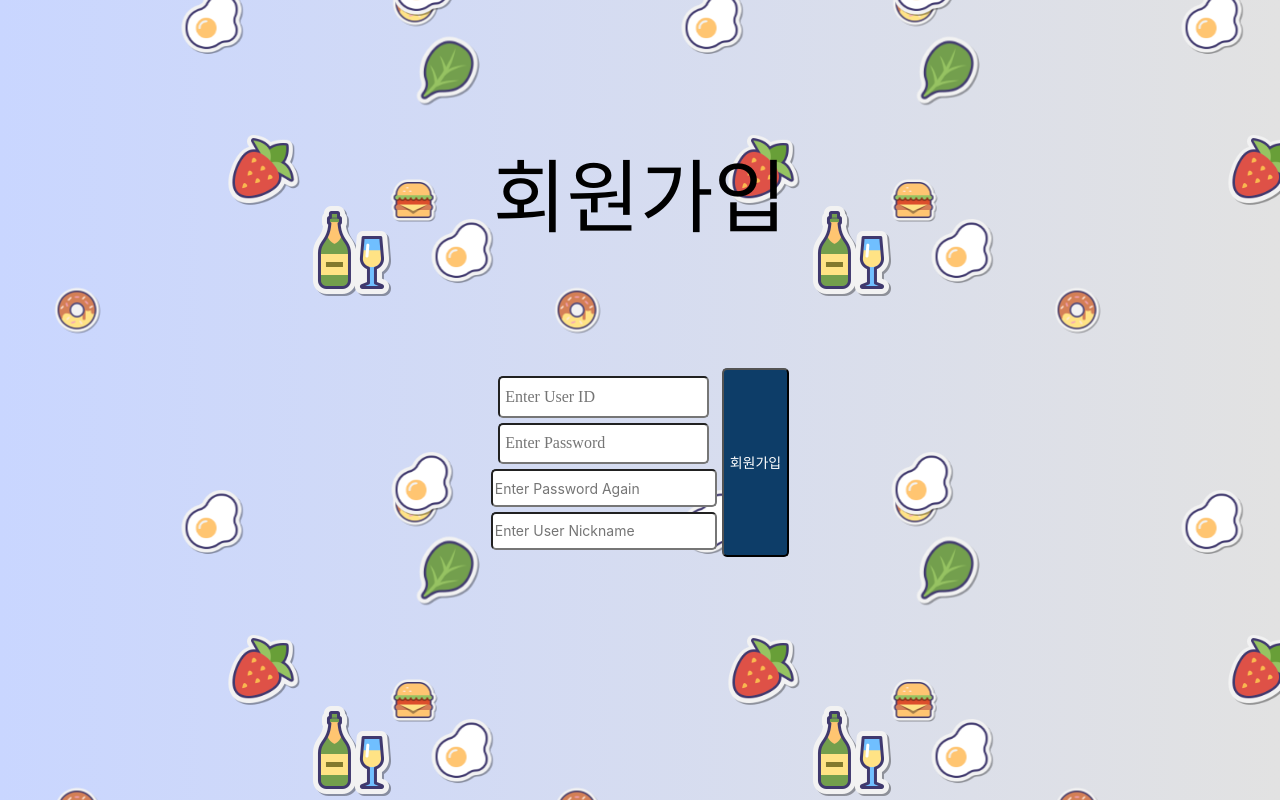
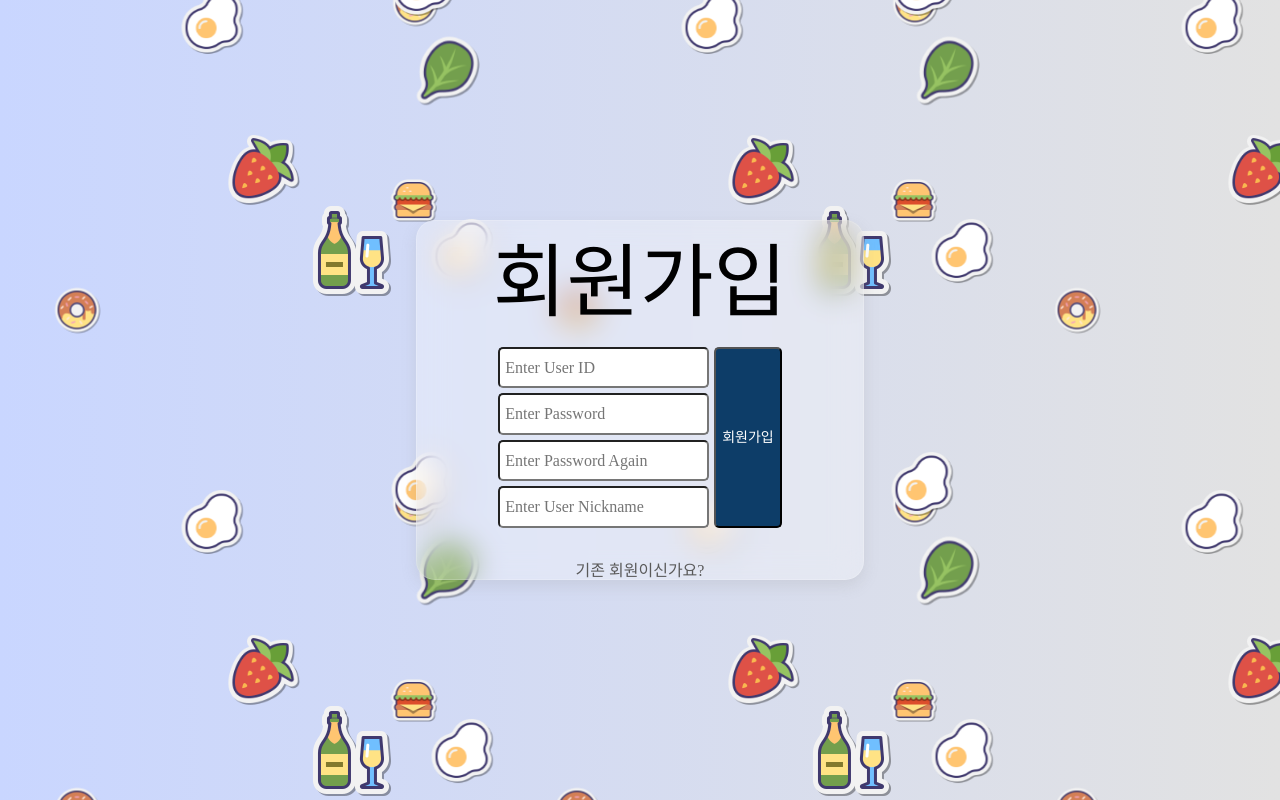
Before and after one commit to huijjj/MADCAMP-2021W, a React (Create React App) app: page /register in a window 1280 px wide. Built offline with nearby package versions, Linux system fonts and the light colour scheme; a web font is replaced by a local one.

Commit message:
fix: register page

```diff
--- a/src/Login.css
+++ b/src/Login.css
@@ -13,7 +13,7 @@
   /* padding-bottom: 80px; */
   flex-direction: row;
   justify-content: center;
-  align-items: center;
+  /* align-items: center; */
 }
 
 .loginchild {
@@ -26,7 +26,7 @@
 .loginbutton {
   font-family: "Hahmlet", serif;
   font-size: 1.25rem;
-  height: 2.4cm;
+  /* height: 2.4cm; */
   width: 2cm;
   border-radius: 5px;
   color: white;
--- a/src/Register.css
+++ b/src/Register.css
@@ -10,9 +10,7 @@
 
 .registerparent {
   display: flex;
-  flex-direction: row;
   justify-content: center;
-  align-items: center;
 }
 
 .registerchild {
@@ -36,9 +34,7 @@
 }
 
 .registerbutton {
-  height: 5cm;
   background-color: #0d3d68;
   color: white;
   border-radius: 5px;
-
 }
--- a/src/Register.js
+++ b/src/Register.js
@@ -30,6 +30,7 @@ function Register() {
   }
   return (
     <div className='mainbackground'>
+        <div style={{width: "35%", height:"45%"}} className='domainstructure'>
             <div className='domain'>회원가입</div>
             <div className='registerbody'>
                 <form onSubmit={handleClick}>
@@ -39,18 +40,20 @@ function Register() {
                                 <input className='inputid' name="id" type = "text"  placeholder='Enter User ID' required/>
                             </div>
                             <div>
-                            <input className='inputpw' name="pw" type = "password" placeholder='Enter Password' required/>
+                                <input className='inputid' name="pw" type = "password" placeholder='Enter Password' required/>
                             </div>
                             <div>
-                            <input className='inputrpw' name="rpw" type = "password" placeholder='Enter Password Again' required/>
+                                <input className='inputid' name="rpw" type = "password" placeholder='Enter Password Again' required/>
                             </div>
                             <div>
-                            <input className='inputnickname' name="nickname" type = "text" placeholder='Enter User Nickname' required/>
+                                <input className='inputpw' name="nickname" type = "text" placeholder='Enter User Nickname' required/>
                             </div>
                         </div>
-                    <button className = "registerbutton" type='submit'>회원가입</button>
+                        <button className = "registerbutton" type='submit' >회원가입</button>
                     </div>
                 </form>
+                <div className='loginlink' style={{paddingTop: "30px"}}><a href='/login'>기존 회원이신가요?</a></div>
+            </div>
         </div>
     </div>
     );
```
Lines whose indentation alone changed are shown as unchanged.
